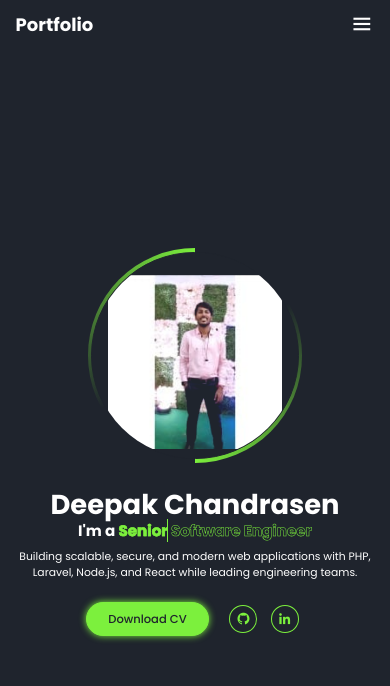
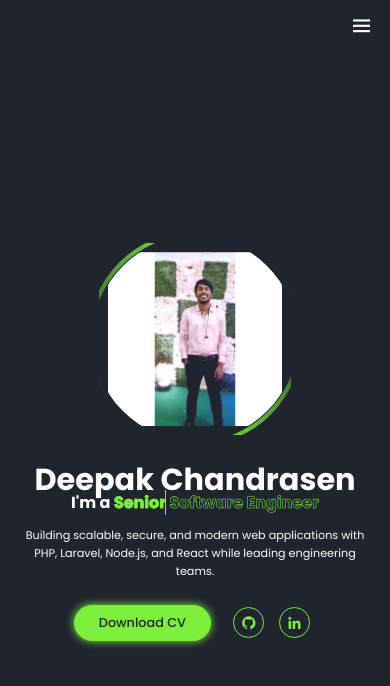
Before and after one commit to Mitalisinha05/responsive-portfolio, a plain HTML site: page index.html in a window 390 px wide. Drawn offline with nearby package versions, Linux system fonts and the light colour scheme.

Commit message:
updated portfolio

```diff
--- a/index.html
+++ b/index.html
@@ -10,6 +10,8 @@
     <link href='https://unpkg.com/boxicons@2.1.4/css/boxicons.min.css' rel='stylesheet'>
     <!-- custom css -->
     <link rel="stylesheet" href="style.css">
+
+    <link rel="stylesheet" href="https://cdnjs.cloudflare.com/ajax/libs/font-awesome/6.7.2/css/all.min.css">
 
 </head>
 
@@ -189,7 +191,7 @@
                         </div>
 
                         <div class="resume-item">
-            <i class='bx bx-code-alt'></i>
+                            <i class="fa-brands fa-laravel"></i>
                             <span>Laravel</span>
                         </div>
 
@@ -234,7 +236,7 @@
                             <p>Name <span>Deepak Chandrasen</span></p>
                         </div>
                         <div class="resume-item">
-                                <p>City <span>Kabirdham, Chhattisgarh, India</span></p>
+                            <p>City <span>Pandariya, Kabirdham, Chhattisgarh, India </span></p>
                         </div>
                         <div class="resume-item">
                             <p>Experience <span> 5+ Years</span></p>
@@ -242,8 +244,9 @@
                         <div class="resume-item">
                             <p>Phone <span>+91 8871901655</span></p>
                         </div>
+
                         <div class="resume-item">
-                                <p>Email <span>deepakchandrasen2707@gmail.com</span></p>
+                            <p>Email <span>deepakchandrasen2707gmail.com</span></p>
                         </div>
 
                         <div class="resume-item">
@@ -266,27 +269,29 @@
                 <div class="portfolio-detail active">
                     <p class="numb">01</p>
                     <h3>Pawking — Pet Services Marketplace (Flagship Project) </h3>
-            <p>Built a full-stack two-sided marketplace connecting pet owners with service providers, covering the complete booking lifecycle from request through payment to completion.</p>
+                    <p>Built a full-stack two-sided marketplace connecting pet owners with service providers, covering
+                        the complete booking lifecycle from request through payment to completion.</p>
                     <div class="tech">
                         <p>NestJS, Next.js, PostgreSQL, Stripe, AWS</p>
                     </div>
                     <div class="live-github">
-                <a href="#"><i class="bx bx-arrow-back"></i><span>Live Project</span></a>
-                <a href="#"><i class='bx bxl-github'></i><span>Github Repositry</span></a>
+                        <a href="https://pawking.com.au/" target="_blank"><i class="bx bx-arrow-back"></i><span>Live Project</span></a>
+
                     </div>
                 </div>
 
                 <div class="portfolio-detail">
                     <p class="numb">02</p>
                     <h3>Fleet Management System — TerraMar Networks </h3>
-            <p>Led architecture and end-to-end development of a fleet/asset-tracking platform for a global logistics, mining, oil & gas, and maritime client, including real-time tracking.</p>
+                    <p>Led architecture and end-to-end development of a fleet/asset-tracking platform for a global
+                        logistics, mining, oil & gas, and maritime client, including real-time tracking.</p>
                     <div class="tech">
                         <p>ExtJS, PHP</p>
 
                     </div>
                     <div class="live-github">
                         <a href="#"><i class="bx bx-arrow-back"></i><span>Live Project</span></a>
-                <a href="#"><i class='bx bxl-github'></i><span>Github Repositry</span></a>
+
                     </div>
                 </div>
 
@@ -300,33 +305,35 @@
                     </div>
                     <div class="live-github">
                         <a href="#"><i class="bx bx-arrow-back"></i><span>Live Project</span></a>
-                <a href="#"><i class='bx bxl-github'></i><span>Github Repositry</span></a>
+
                     </div>
                 </div>
                 <div class="portfolio-detail">
                     <p class="numb">04</p>
                     <h3>Veelo Mobility App</h3>
-            <p>Built mobile platforms for EV riders and battery-swap point services, including live location tracking and booking.</p>
+                    <p>Built mobile platforms for EV riders and battery-swap point services, including live location
+                        tracking and booking.</p>
                     <div class="tech">
                         <p>React Native, Node.js, Angular</p>
 
                     </div>
                     <div class="live-github">
                         <a href="#"><i class="bx bx-arrow-back"></i><span>Live Project</span></a>
-                <a href="#"><i class='bx bxl-github'></i><span>Github Repositry</span></a>
+
                     </div>
                 </div>
                 <div class="portfolio-detail">
                     <p class="numb">05</p>
                     <h3>AcomTV Dashboard (acomtv.com) </h3>
-            <p>Built the admin dashboard and APIs powering subscription plans, reseller management, and streaming controls.</p>
+                    <p>Built the admin dashboard and APIs powering subscription plans, reseller management, and
+                        streaming controls.</p>
                     <div class="tech">
                         <p>Laravel</p>
 
                     </div>
                     <div class="live-github">
                         <a href="#"><i class="bx bx-arrow-back"></i><span>Live Project</span></a>
-                <a href="#"><i class='bx bxl-github'></i><span>Github Repositry</span></a>
+
                     </div>
                 </div>
                 <div class="portfolio-detail">
@@ -339,7 +346,7 @@
                     </div>
                     <div class="live-github">
                         <a href="#"><i class="bx bx-arrow-back"></i><span>Live Project</span></a>
-                <a href="#"><i class='bx bxl-github'></i><span>Github Repositry</span></a>
+
                     </div>
                 </div>
 
--- a/style.css
+++ b/style.css
@@ -19,17 +19,31 @@
 
 }
 
+html,
+body {
+    width: 100%;
+    max-width: 100%;
+    margin: 0;
+    padding: 0;
+    overflow-x: hidden;
+}
+
 html {
     font-size: 62.5%;
-    overflow: hidden;
+    width: 100%;
+    margin: 0;
+    padding: 0;
+    overflow-x: hidden;
 }
 
 body {
+    width: 100%;
+    min-height: 100vh;
+    margin: 0;
+    padding: 0;
     color: var(--white-color);
     background: var(--bg-color);
-    overflow: hidden;
-
-
+    overflow-x: hidden;
 }
 
 header {
@@ -60,12 +74,14 @@ header.active {
     }
 }
 
-.logo {
+/* .logo {
     font-size: 3rem;
     color: var(--white-color);
     font-weight: 700;
+} */
+.logo {
+    visibility: hidden;
 }
-
 nav a {
     font-size: 2rem;
     color: var(--white-color);
@@ -122,18 +138,22 @@ nav a.active {
 
 section {
     position: absolute;
+    top: 0;
+    left: 0;
     width: 100%;
-    height: 100%;
+    max-width: 100vw;
+    min-height: 100vh;
+    height: auto;
     padding: 10rem 9% 2rem;
+    box-sizing: border-box;
     visibility: hidden;
     opacity: 0;
-    overflow: hidden;
+    overflow-x: hidden;
 }
 
 section.active {
     visibility: visible;
     opacity: 1;
-    overflow: auto;
 }
 
 .home {
@@ -549,6 +569,7 @@ section.active {
     background: transparent;
 }
 
+
 .resume-detail.about .resume-item p {
     color: var(--main-color);
 }
@@ -556,7 +577,7 @@ section.active {
 .resume-detail.about .resume-item p span {
     color: var(--white-color);
     margin-left: 1rem;
-    font-size: 1.8rem;
+    font-size: 1.6rem;
 }
 
 .portfolio-container {
@@ -664,7 +685,9 @@ section.active {
 }
 
 .portfolio-carousel .img-item img {
+    display: block;
     width: 100%;
+    max-width: 100%;
     height: 100%;
     object-fit: contain;
     border-radius: 1rem;
@@ -695,9 +718,11 @@ section.active {
     background: var(--main-color);
     color: var(--bg-color);
 }
+
 .contact {
     overflow: visible;
 }
+
 .contact-container {
     display: grid;
     grid-template-columns: 1fr 1.3fr;
@@ -798,16 +823,20 @@ section.active {
 @media (max-width: 768px) {
 
     html {
-        font-size: 50%;
+        font-size: 55%;
     }
 
     body {
-        overflow: hidden;
+        width: 100%;
+        min-height: 100vh;
+        overflow-x: hidden;
     }
 
     /* HEADER */
+
     header {
-        padding: 2rem 5%;
+        width: 100%;
+        padding: 1.5rem 5%;
     }
 
     #menu-icon {
@@ -823,10 +852,8 @@ section.active {
         left: 0;
         width: 100%;
         padding: 1rem 5% 2rem;
-
         background: var(--bg-color);
         border-top: .1rem solid var(--second-bg-color);
-
         display: none;
     }
 
@@ -842,44 +869,97 @@ section.active {
 
 
     /* SECTIONS */
-    section {
-        padding: 9rem 5% 3rem;
-        height: 100vh;
-        overflow-y: auto;
+   section {
+    position: absolute;
+    top: 0;
+    left: 0;
+    width: 100%;
+    max-width: 100vw;
+    min-height: 100vh;
+    padding: 8rem 5% 4rem;
+    box-sizing: border-box;
+    overflow-x: hidden;
+    overflow-y: auto;
+    visibility: hidden;
+    opacity: 0;
+}
+
+    section.active {
+        visibility: visible;
+        opacity: 1;
     }
 
+    /* HOME */
 
-    /* HOME */
     .home {
         flex-direction: column-reverse;
         justify-content: center;
+        align-items: center;
         text-align: center;
         gap: 3rem;
+    }
+
+    .home-img {
+        width: 100%;
+        display: flex;
+        justify-content: center;
     }
 
     .home-img .img-box {
         width: 45vw;
         height: 45vw;
+        max-width: 240px;
+        max-height: 240px;
+    }
+
+    .home-img .img-box::before,
+    .home-img .img-box::after {
+        width: 28rem;
+        height: 28rem;
+    }
+
+    .home-img .img-box .img-item img {
+        top: 2rem;
+        width: 85%;
+    }
+
+    .home-detail {
+        width: 100%;
     }
 
     .home-detail h1 {
-        font-size: 4.5rem;
+        font-size: 4rem;
     }
 
     .home-detail h2 {
-        font-size: 2.5rem;
+        width: 100%;
+        max-width: 100%;
+        font-size: 2.2rem;
+        overflow: hidden;
+    }
+
+    .home-detail h2 span {
+        max-width: 100%;
+    }
+
+    .home-detail h2 span::before {
+        max-width: 100%;
+        white-space: nowrap;
     }
 
     .home-detail p {
-        font-size: 1.5rem;
+        font-size: 1.4rem;
+        line-height: 1.6;
     }
 
     .home-detail .btn-sci {
         justify-content: center;
+        flex-wrap: wrap;
     }
 
 
     /* SERVICES */
+
     .heading {
         font-size: 3.8rem;
     }
@@ -903,10 +983,54 @@ section.active {
 
     .services-box p {
         font-size: 1.4rem;
+        line-height: 1.5;
     }
+      /* RESUME */
 
+.resume-container {
+    grid-template-columns: 1fr;
+    gap: 2rem;
+}
+
+.resume-box h2 {
+    font-size: 3.5rem;
+}
+
+.resume-box .desc {
+    margin: 1rem 0 2rem;
+}
+
+.resume-box .resume-btn {
+    height: 4.5rem;
+    margin-bottom: 1rem;
+}
+
+.resume-list {
+    grid-template-columns: 1fr 1fr;
+    height: auto;
+    overflow: visible;
+}
+
+.resume-list .resume-item {
+    height: auto;
+    min-height: 14rem;
+    padding: 2rem;
+}
+
+/* ABOUT MOBILE FIX */
+.resume-detail.about .resume-list {
+    grid-template-columns: 1fr;
+    gap: .5rem;
+}
+
+.resume-detail.about .resume-item {
+    min-height: auto;
+    height: auto;
+    padding: 0 0 .5rem;
+}
 
     /* RESUME */
+
     .resume-container {
         grid-template-columns: 1fr;
         gap: 2rem;
@@ -936,9 +1060,15 @@ section.active {
         min-height: 14rem;
         padding: 2rem;
     }
-
+   /* ABOUT */
+.resume-detail.about .resume-item {
+    min-height: auto;
+    height: auto;
+    padding: 0 0 .5rem;
+}
 
     /* SKILLS */
+
     .resume-detail.skills .resume-list {
         grid-template-columns: repeat(3, 1fr);
     }
@@ -949,9 +1079,15 @@ section.active {
 
 
     /* PORTFOLIO */
+
     .portfolio-container {
         grid-template-columns: 1fr;
         gap: 2rem;
+    }
+
+    .portfolio-box {
+        width: 100%;
+        min-width: 0;
     }
 
     .portfolio-box .numb {
@@ -960,21 +1096,39 @@ section.active {
 
     .portfolio-box h3 {
         font-size: 1.8rem;
+        line-height: 1.4;
     }
 
     .portfolio-box p {
         font-size: 1.4rem;
+        line-height: 1.6;
     }
 
     .portfolio-box .portfolio-carousel {
+        width: 100%;
         height: 28rem;
     }
 
+    .portfolio-carousel .img-slide {
+        width: 100%;
+    }
+
+    .portfolio-box .navigation {
+    justify-content: flex-end;
+    margin-top: 1rem;
+    position: relative;
+}
 
     /* CONTACT */
+
     .contact-container {
         grid-template-columns: 1fr;
         gap: 2rem;
+    }
+
+    .contact-box {
+        width: 100%;
+        min-width: 0;
     }
 
     .contact-box h2 {
@@ -983,6 +1137,12 @@ section.active {
 
     .contact-box .field-box {
         grid-template-columns: 1fr;
+    }
+
+    .contact-box .field-box input,
+    .contact-box .field-box textarea {
+        width: 100%;
+        max-width: 100%;
     }
 
     .contact-box .field-box textarea {
@@ -994,11 +1154,14 @@ section.active {
     }
 }
 
-
 @media (max-width: 480px) {
 
     html {
-        font-size: 45%;
+        font-size: 50%;
+    }
+
+    body {
+        overflow-x: hidden;
     }
 
     header {
@@ -1009,26 +1172,58 @@ section.active {
         font-size: 2.5rem;
     }
 
+    #menu-icon {
+        font-size: 3.2rem;
+    }
+
     section {
-        padding: 8rem 4% 2rem;
+        width: 100%;
+        padding: 8rem 4% 4rem;
+    }
+
+
+    /* HOME */
+
+    .home {
+        gap: 2rem;
     }
 
     .home-img .img-box {
         width: 55vw;
         height: 55vw;
+        max-width: 220px;
+        max-height: 220px;
+    }
+
+    .home-img .img-box::before,
+    .home-img .img-box::after {
+        width: 24rem;
+        height: 24rem;
     }
 
     .home-detail h1 {
         font-size: 3.8rem;
+        line-height: 1.2;
     }
 
     .home-detail h2 {
-        font-size: 2.1rem;
+        font-size: 2rem;
+
     }
+
+    .home-detail p {
+        font-size: 1.4rem;
+    }
+
+
+    /* SERVICES */
 
     .services-container {
         grid-template-columns: 1fr;
     }
+
+
+    /* RESUME */
 
     .resume-list {
         grid-template-columns: 1fr;
@@ -1038,11 +1233,49 @@ section.active {
         grid-template-columns: repeat(2, 1fr);
     }
 
+
+    /* PORTFOLIO */
+
+    .portfolio-container {
+        grid-template-columns: 1fr;
+    }
+
     .portfolio-box .portfolio-carousel {
         height: 23rem;
     }
 
+
+    /* CONTACT */
+
     .contact-box .field-box {
         grid-template-columns: 1fr;
     }
+
+    .contact-box form {
+        padding: 1.5rem;
+    }
+
+    .contact-box .heading {
+        font-size: 3rem;
+    }
 }
+
+@media (max-width: 768px) {
+
+    .home-detail,
+    .home-img,
+    .services-container,
+    .resume-container,
+    .portfolio-container,
+    .contact-container {
+        width: 100%;
+        min-width: 0;
+    }
+
+    .home-detail h2 {
+        max-width: 100%;
+        overflow: hidden;
+    }
+
+
+}
```
Lines whose indentation alone changed are shown as unchanged.
